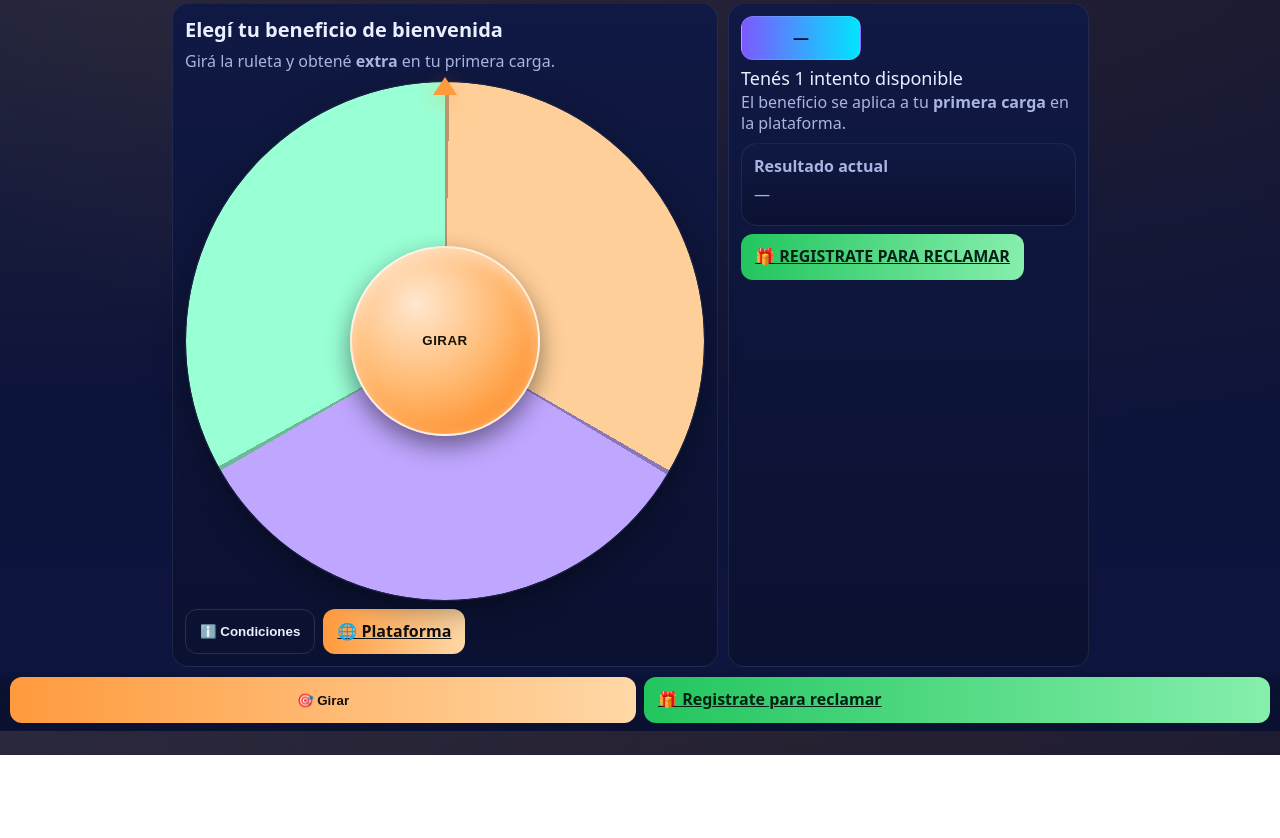
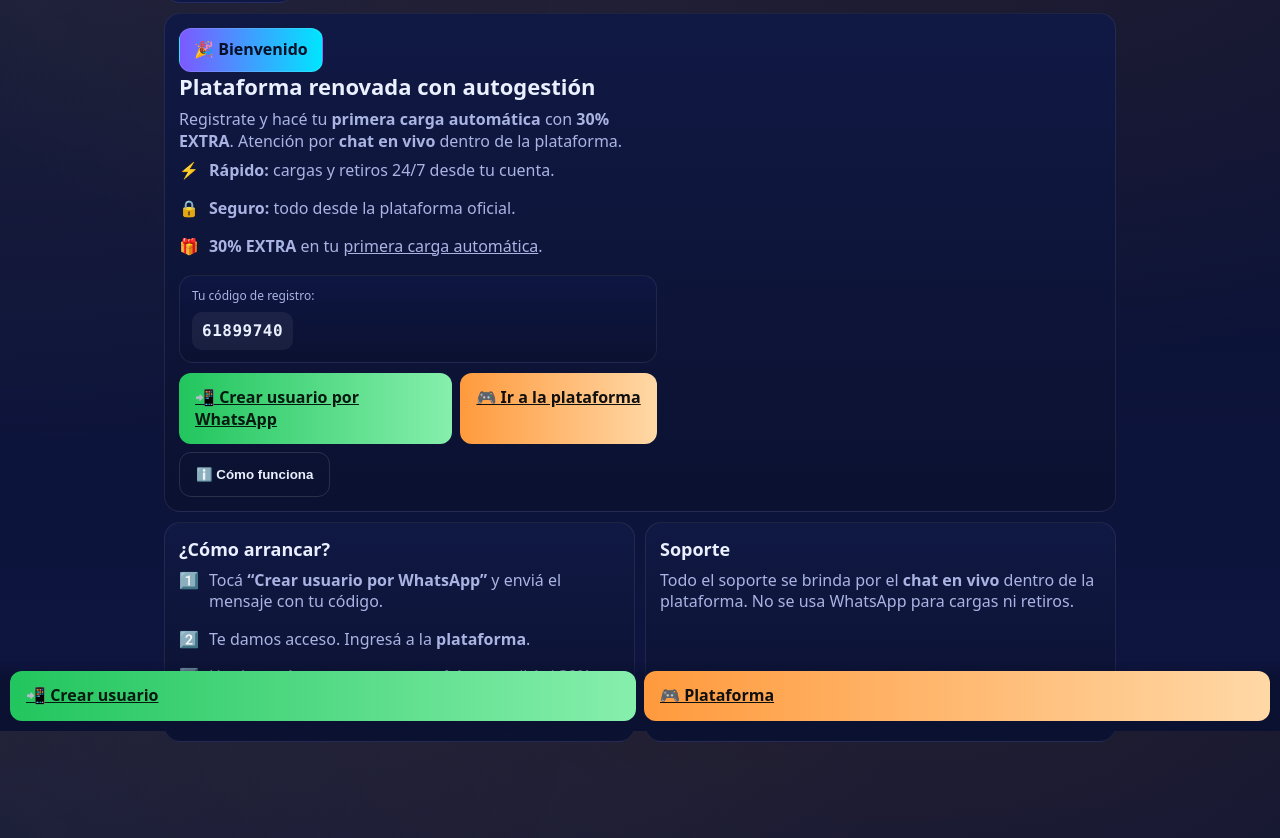
Before and after one commit to NoeA90/landing.bet300, a plain HTML site: page index.html in a window 1280 px wide. Shown: the part 69-907 px from the top of the page. Before the commit the page ends 824 px from the top, so only its background shows below. Drawn offline with Linux system fonts and the light colour scheme.

Commit message:
Update index.html

```diff
--- a/index.html
+++ b/index.html
@@ -2,8 +2,8 @@
 <html lang="es">
 <head>
 <meta charset="utf-8"/>
-<meta name="viewport" content="width=device-width, initial-scale=1, viewport-fit=cover"/>
-<title>BET300 · Beneficio de bienvenida</title>
+<meta name="viewport" content="width=device-width,initial-scale=1,viewport-fit=cover"/>
+<title>BET300 · Autogestión 30% EXTRA</title>
 <meta name="theme-color" content="#0b1130"/>
 <style>
 :root{
@@ -14,245 +14,221 @@
 *{box-sizing:border-box}
 html,body{height:100%}
 body{
-    margin:0; background:
-      radial-gradient(1200px 600px at 70% -10%, rgba(255,154,61,.12), transparent),
-      radial-gradient(900px 480px at 0% 0%, rgba(255,216,166,.10), transparent),
+  margin:0; color:var(--ink);
+  font:16px/1.35 system-ui,-apple-system,Segoe UI,Roboto,Inter,Arial;
+  background:
+    radial-gradient(1100px 520px at 70% -10%, rgba(255,154,61,.10), transparent),
+    radial-gradient(900px 520px at 0% 0%, rgba(255,216,166,.08), transparent),
     linear-gradient(180deg,var(--bg) 0%, var(--bg2) 100%);
-    color:var(--ink);
-    font:16px/1.35 system-ui, -apple-system, Segoe UI, Roboto, Inter, Arial;
 }
-  .wrap{max-width:960px;margin:0 auto;padding:12px 12px 88px}
-  header{display:flex;align-items:center;gap:10px;margin-bottom:8px}
-  .logo{display:flex;align-items:center;gap:10px;padding:8px 12px;border-radius:14px;
-    background:linear-gradient(180deg,#101b52,#0f1744); border:1px solid rgba(255,255,255,.06)}
-  .logo i{width:34px;height:34px;border-radius:10px;display:grid;place-items:center;font-weight:900;
+.wrap{max-width:980px;margin:0 auto;padding:14px 14px 96px}
+header{display:flex;align-items:center;gap:10px;margin-bottom:10px}
+.brand{display:flex;align-items:center;gap:10px;padding:10px 12px;border-radius:16px;
+  background:linear-gradient(180deg,#101b52,#0f1744); border:1px solid rgba(255,255,255,.08)}
+.brand i{width:36px;height:36px;border-radius:10px;display:grid;place-items:center;font-weight:900;
   background:radial-gradient(120% 120% at 30% 20%, #67e8f9, #3b82f6 55%, #1e3a8a); color:#061026}
-  .logo b{font-weight:900;letter-spacing:.4px}
-  .tag{margin-left:auto;padding:6px 10px;border-radius:999px;font-size:12px;
-    background:linear-gradient(90deg,var(--accent),var(--accent2));color:#111;font-weight:800}
-
-  .grid{display:grid;gap:10px}
-  @media(min-width:880px){.grid{grid-template-columns:1.05fr .95fr}}
+.brand b{font-weight:900;letter-spacing:.4px}
+.tag{margin-left:auto;padding:7px 12px;border-radius:999px;font-size:12px;font-weight:800;color:#111;
+  background:linear-gradient(90deg,var(--accent),var(--accent2));}
 
 .card{background:linear-gradient(180deg,#101944,#0b1130);
-    border:1px solid rgba(255,255,255,.08); border-radius:16px; padding:12px}
-  h1{margin:0 0 8px;font-size:20px}
+  border:1px solid rgba(255,255,255,.08); border-radius:16px; padding:14px}
+h1{margin:0 0 8px;font-size:22px}
+h2{margin:0 0 8px;font-size:18px}
 p{margin:0 0 8px;color:var(--muted)}
+.hero{display:grid;gap:12px}
+@media(min-width:860px){.hero{grid-template-columns:1.05fr .95fr}}
 
-  /* ================== WHEEL (Temu-like) ================== */
-  .wheelBox{position:relative;display:grid;place-items:center;margin-top:4px}
-  .pointer{
-    position:absolute;top:-4px;left:50%;transform:translateX(-50%);
-    width:0;height:0;border-left:12px solid transparent;border-right:12px solid transparent;
-    border-bottom:18px solid var(--accent); filter:drop-shadow(0 6px 10px rgba(255,154,61,.45)); z-index:3;
+.badge{display:inline-block;padding:10px 14px;border-radius:12px;background:linear-gradient(90deg,#7c59ff,#00e5ff);
+  color:#061026;font-weight:900;border:1px solid rgba(255,255,255,.12)}
+
+.list{display:grid;gap:8px;margin:6px 0 10px}
+.li{display:flex;gap:10px;align-items:flex-start}
+.li i{font-style:normal;color:#ffd8a6}
+
+.btnRow{display:flex;gap:8px;flex-wrap:wrap;margin-top:10px}
+.btn{appearance:none;border:none;border-radius:12px;padding:14px 16px;font-weight:900;cursor:pointer}
+.cta{flex:1;min-width:220px;background:linear-gradient(90deg,#22c55e,#86efac);color:#051a10}
+.sec{background:linear-gradient(90deg,var(--accent),var(--accent2));color:#101010}
+.ghost{background:transparent;color:var(--ink);border:1px solid rgba(255,255,255,.12)}
+
+.kv{
+  border-radius:14px; overflow:hidden; border:1px solid rgba(255,255,255,.08);
+  background:#0b1130;
 }
-  .wheelShell{
-    width:min(92vw,520px); aspect-ratio:1/1; border-radius:50%;
-    background:radial-gradient(60% 60% at 50% 45%, rgba(255,255,255,.06), transparent 60%),
-               linear-gradient(180deg,#0a1135,#0a1135);
-    border:1px solid rgba(255,255,255,.08); position:relative; overflow:hidden;
-    box-shadow:0 10px 30px rgba(0,0,0,.35), inset 0 0 30px rgba(0,0,0,.25);
-  }
-  .wheel{
-    position:absolute;inset:0;border-radius:50%;
-    background:conic-gradient(
-      #ffcf99 0 120deg,      /* 10% */
-      #bfa6ff 120deg 240deg, /* 20% */
-      #99ffd5 240deg 360deg  /* 30% */
-    );
-    transition:transform 1.25s cubic-bezier(.17,.95,.2,1);
-  }
-  /* Separadores & marcas */
-  .wheel::before{
-    content:""; position:absolute; inset:0; border-radius:50%;
-    background:
-      conic-gradient(from 0deg, rgba(0,0,0,.28) 0 1deg, transparent 1deg 120deg,
-                               rgba(0,0,0,.28) 120deg 121deg, transparent 121deg 240deg,
-                               rgba(0,0,0,.28) 240deg 241deg, transparent 241deg 360deg);
-    pointer-events:none;
-  }
-  /* Etiquetas */
-  .labels{position:absolute;inset:0;display:grid;place-items:center;pointer-events:none}
-  .labels span{position:absolute;font-weight:900;color:#0b1130;text-shadow:0 1px 0 rgba(255,255,255,.6)}
-  .lab10{transform:translate(-42%, -38%) rotate(-30deg)}
-  .lab20{transform:translate(-2%, -48%)}
-  .lab30{transform:translate(38%, -38%) rotate(30deg)}
-  @media(max-width:460px){
-    .labels span{font-size:12px}
-    .lab10{transform:translate(-40%, -40%) rotate(-30deg)}
-    .lab20{transform:translate(-2%, -50%)}
-    .lab30{transform:translate(40%, -40%) rotate(30deg)}
-  }
-  .centerBtn{
-    position:absolute; left:50%; top:50%; transform:translate(-50%,-50%);
-    width:40%; max-width:190px; aspect-ratio:1/1; border-radius:50%;
-    background:radial-gradient(70% 70% at 35% 30%, #ffe7cf, #ffb970 65%, #ff9a3d);
-    border:2px solid rgba(255,255,255,.8); display:grid; place-items:center;
-    color:#1a1208; font-weight:900; letter-spacing:.5px;
-    box-shadow:0 10px 25px rgba(0,0,0,.45), inset 0 6px 16px rgba(255,255,255,.45);
-    cursor:pointer; user-select:none;
-  }
-  .centerBtn:active{transform:translate(-50%,-50%) scale(.98)}
+.kv video{width:100%;display:block;background:#000}
 
-  /* ====== Side (resultado) ====== */
-  .badge{display:inline-block;min-width:120px;text-align:center;padding:10px;border-radius:12px;
-    background:linear-gradient(90deg,#7c59ff,#00e5ff); color:#061026; font-weight:900; border:1px solid rgba(255,255,255,.12)}
-  .title{margin:6px 0 2px;font-size:18px}
+.small{font-size:12px;color:var(--muted)}
+.grid2{display:grid;gap:10px}
+@media(min-width:680px){.grid2{grid-template-columns:1fr 1fr}}
 
-  /* Botones */
-  .btnRow{display:flex;gap:8px;flex-wrap:wrap;margin-top:8px}
-  .btn{appearance:none;border:none;cursor:pointer;padding:12px 14px;border-radius:12px;font-weight:900}
-  .cta{background:linear-gradient(90deg,#22c55e,#86efac); color:#052015}
-  .ghost{background:transparent;border:1px solid rgba(255,255,255,.12); color:var(--ink)}
-  .sec{background:linear-gradient(90deg,var(--accent),var(--accent2)); color:#101010}
+.box{background:linear-gradient(180deg,#0e1642,#0b1130);
+  border:1px solid rgba(255,255,255,.08); border-radius:14px; padding:12px}
+.kvNote{font-size:13px;color:var(--muted)}
 
-  /* Dock (mobile) */
-  .dock{position:fixed;left:0;right:0;bottom:0;z-index:10;display:flex;gap:8px;padding:8px 10px;
-    background:linear-gradient(180deg, rgba(11,17,48,0) 0%, rgba(11,17,48,.9) 24%, rgba(11,17,48,.98) 100%)}
+.dock{position:fixed;left:0;right:0;bottom:0;z-index:10;display:flex;gap:8px;padding:10px;
+  background:linear-gradient(180deg, rgba(11,17,48,0) 0%, rgba(11,17,48,.92) 28%, rgba(11,17,48,.98) 100%)}
 .dock .btn{flex:1}
 
-  /* Layout compacto para reducir scroll */
-  @media(max-width:880px){
-    .wrap{padding-bottom:82px}
-    h1{font-size:18px}
-  }
+.code{font-family:ui-monospace, SFMono-Regular, Menlo, Consolas, "Liberation Mono", monospace;
+  font-weight:800;letter-spacing:.5px;background:rgba(255,255,255,.06);padding:8px 10px;border-radius:10px;display:inline-block}
 </style>
 </head>
 <body>
   <div class="wrap">
     <header>
-      <div class="logo"><i><b>B3</b></i><b>BET300</b></div>
-      <span class="tag">Plataforma renovada · Autogestión</span>
+      <div class="brand"><i><b>B3</b></i><b>BET300</b></div>
+      <span class="tag">Autogestión · Cargas y Retiros</span>
     </header>
 
-    <div class="grid">
-      <!-- WHEEL -->
-      <section class="card">
-        <h1>Elegí tu beneficio de bienvenida</h1>
-        <p class="muted">Girá la ruleta y obtené <b>extra</b> en tu primera carga.</p>
+    <section class="card hero">
+      <div>
+        <span class="badge">🎉 Bienvenido</span>
+        <h1>Plataforma renovada con <b>autogestión</b></h1>
+        <p>Registrate y hacé tu <b>primera carga automática</b> con <b>30% EXTRA</b>.
+           Atención por <b>chat en vivo</b> dentro de la plataforma.</p>
 
-        <div class="wheelBox">
-          <div class="pointer" aria-hidden="true"></div>
-          <div class="wheelShell">
-            <div id="wheel" class="wheel"></div>
-            <div class="labels">
-              <span class="lab10">10% EXTRA</span>
-              <span class="lab20">20% EXTRA</span>
-              <span class="lab30">30% EXTRA</span>
+        <div class="list">
+          <div class="li"><i>⚡</i><p><b>Rápido:</b> cargas y retiros 24/7 desde tu cuenta.</p></div>
+          <div class="li"><i>🔒</i><p><b>Seguro:</b> todo desde la plataforma oficial.</p></div>
+          <div class="li"><i>🎁</i><p><b>30% EXTRA</b> en tu <u>primera carga automática</u>.</p></div>
         </div>
-            <button id="spin" class="centerBtn">GIRAR</button>
+
+        <div class="box">
+          <p class="small">Tu código de registro:</p>
+          <div id="code" class="code">—</div>
+        </div>
+
+        <div class="btnRow">
+          <a id="ctaWp" class="btn cta" href="#" target="_blank" rel="noopener">📲 Crear usuario por WhatsApp</a>
+          <a id="ctaPlat" class="btn sec" href="#" target="_blank" rel="noopener">🎮 Ir a la plataforma</a>
+          <button id="btnHow" class="btn ghost">ℹ️ Cómo funciona</button>
         </div>
       </div>
 
-        <div class="btnRow">
-          <button id="rules" class="btn ghost">ℹ️ Condiciones</button>
-          <a id="platformTop" class="btn sec" href="#" target="_blank" rel="noopener">🌐 Plataforma</a>
+      <div class="kv">
+        <!-- Reemplazá src por tu video vertical (historia). Mantengo muted/autoplay/loop para carga fluida -->
+        <video src="" playsinline muted autoplay loop poster="" id="kvVideo"></video>
+        <div class="kvNote">Video instructivo: cómo cargar y retirar con autogestión.</div>
       </div>
     </section>
 
-      <!-- RESULT / CTA -->
-      <aside class="card">
-        <span id="prizeBadge" class="badge">—</span>
-        <div class="title" id="title">Tenés 1 intento disponible</div>
-        <p class="muted">El beneficio se aplica a tu <b>primera carga</b> en la plataforma.</p>
-
-        <div class="card" style="margin-top:8px">
-          <p style="margin-bottom:6px"><b>Resultado actual</b></p>
-          <p id="result" class="muted">—</p>
-        </div>
-
-        <div class="btnRow" style="margin-top:8px">
-          <a id="cta" class="btn cta" href="#" target="_blank" rel="noopener">🎁 REGISTRATE PARA RECLAMAR</a>
-        </div>
-      </aside>
+    <section class="grid2" style="margin-top:10px">
+      <div class="card">
+        <h2>¿Cómo arrancar?</h2>
+        <div class="list" style="margin-top:6px">
+          <div class="li"><i>1️⃣</i><p>Tocá <b>“Crear usuario por WhatsApp”</b> y enviá el mensaje con tu código.</p></div>
+          <div class="li"><i>2️⃣</i><p>Te damos acceso. Ingresá a la <b>plataforma</b>.</p></div>
+          <div class="li"><i>3️⃣</i><p>Hacé tu <b>primera carga automática</b> y recibí el <b>30% EXTRA</b>.</p></div>
         </div>
       </div>
 
-  <!-- Dock mobile -->
+      <div class="card">
+        <h2>Soporte</h2>
+        <p>Todo el soporte se brinda por el <b>chat en vivo</b> dentro de la plataforma.
+           No se usa WhatsApp para cargas ni retiros.</p>
+      </div>
+    </section>
+  </div>
+
+  <!-- Dock en móvil -->
   <div class="dock">
-    <button id="spin2" class="btn sec">🎯 Girar</button>
-    <a id="cta2" class="btn cta" href="#" target="_blank" rel="noopener">🎁 Registrate para reclamar</a>
+    <a id="dockWp" class="btn cta" href="#" target="_blank" rel="noopener">📲 Crear usuario</a>
+    <a id="dockPlat" class="btn sec" href="#" target="_blank" rel="noopener">🎮 Plataforma</a>
   </div>
 
 <script>
-/* ============ CONFIG ============ */
-const REGISTER_URL  = "https://bet300.biz/#/register"; // link de registro
-const PLATFORM_URL  = "https://bet300.biz";            // home plataforma (opcional)
-/* ================================= */
+/* =================== CONFIG =================== */
+const PLATFORM_URL = "https://bet300.biz"; // Home / Login de la plataforma
 
-document.getElementById('cta').href  = REGISTER_URL;
-document.getElementById('cta2').href = REGISTER_URL;
-document.getElementById('platformTop').href = PLATFORM_URL;
+// WhatsApp por PC (sin +54 9, lo ponemos en link wa.me directamente)
+const WP_NUMBERS = {
+  pc1: "5491171561685",
+  pc2: "5491171561022",
+  pc3: "5491171331067",
+  pc4: "5491135854862"
+};
+/* ============================================== */
 
-const wheel    = document.getElementById('wheel');
-const spinBtn  = document.getElementById('spin');
-const spinBtn2 = document.getElementById('spin2');
-const resultEl = document.getElementById('result');
-const badgeEl  = document.getElementById('prizeBadge');
-const titleEl  = document.getElementById('title');
-
-let spinning = false;
-let used = false;
-
-/* Definimos los 3 premios y su centro angular (en el círculo) */
-const prizes = [
-  { name:"10% EXTRA", centerDeg:  60 },  // centrado dentro del 1er sector (0..120)
-  { name:"20% EXTRA", centerDeg: 180 },  // 2do sector (120..240)
-  { name:"30% EXTRA", centerDeg: 300 }   // 3er sector (240..360)
-];
-
-/* La flecha apunta al TOP (270°). Para alinear el centro del sector elegido con la flecha:
-   rotación = girosCompletos + (270 - centerDeg) + leve variación */
-function rotationFor(centerDeg) {
-  const spins = 4 * 360;                         // 4 giros para “feeling Temu”
-  const nudge = (Math.random()*8 - 4);           // +/-4°
-  return spins + (270 - centerDeg) + nudge;
+// Utilidades
+function qs(p){ return new URLSearchParams(location.search).get(p) }
+function pcKey(){
+  const raw = (qs("pc") || "1").trim();
+  return ("pc" + (raw.match(/^[1-4]$/) ? raw : "1"));
 }
 
-function pickPrize() {
-  // Probabilidad pareja. (Si querés bias, cambiá aquí)
-  const idx = Math.floor(Math.random()*3);
-  return { index: idx, ...prizes[idx] };
+// ID estable por dispositivo (para códigos reproducibles por día)
+function ensureDeviceId(){
+  let id = localStorage.getItem('b3_device_id');
+  if(!id){
+    const rnd = (crypto.randomUUID?.() || (Date.now()+"-"+Math.random().toString(36).slice(2,10)));
+    localStorage.setItem('b3_device_id', rnd);
+    id = rnd;
+  }
+  return id;
+}
+function todayKey(){
+  const d = new Date();
+  return `${d.getFullYear()}-${String(d.getMonth()+1).padStart(2,'0')}-${String(d.getDate()).padStart(2,'0')}`;
+}
+async function sha256hex(str){
+  const enc = new TextEncoder().encode(str);
+  const buf = await crypto.subtle.digest("SHA-256", enc);
+  return Array.from(new Uint8Array(buf)).map(b=>b.toString(16).padStart(2,"0")).join("");
+}
+async function makeCode(){
+  const salt = "b3-autogestion-30";
+  const base = `${ensureDeviceId()}|${todayKey()}|${pcKey()}|${salt}`;
+  const hex  = await sha256hex(base);
+  return hex.slice(0,8).toUpperCase();
 }
 
-function showResult(p) {
-  badgeEl.textContent = p.name;
-  titleEl.textContent = "🎉 Beneficio asignado";
-  resultEl.textContent = `Resultado: ${p.name}. Registrate e iniciá tu primera carga para aplicarlo.`;
+function wpLink(code){
+  const pc = pcKey();
+  const phone = WP_NUMBERS[pc] || WP_NUMBERS.pc1;
+
+  const msg = `Hola BET300 👋 Quiero crear mi usuario.\nCódigo: ${code}\nPC: ${pc.toUpperCase()}\nPromoción: 30% EXTRA en mi primera carga automática.`;
+  return `https://wa.me/${phone}?text=${encodeURIComponent(msg)}`;
 }
 
-async function spin() {
-  if (spinning) return;
-  if (used) { alert("Ya usaste tu intento."); return; }
-  spinning = true;
-
-  const p = pickPrize();
-  const rot = rotationFor(p.centerDeg);
-  wheel.style.transform = `rotate(${rot}deg)`;
-
-  await new Promise(r => setTimeout(r, 1300));
-  showResult(p);
-  used = true;
-  spinning = false;
-
-  // Mini log local (auditoría simple)
-  try {
-    const logs = JSON.parse(localStorage.getItem('bet300_ab_log')||"[]");
-    logs.unshift({ts:new Date().toISOString(), prize:p.name});
-    localStorage.setItem('bet300_ab_log', JSON.stringify(logs.slice(0,20)));
-  } catch(e){}
+function logLocal(code){
+  try{
+    const logs = JSON.parse(localStorage.getItem('b3_auto_logs')||"[]");
+    logs.unshift({ts: new Date().toISOString(), code, pc: pcKey()});
+    localStorage.setItem('b3_auto_logs', JSON.stringify(logs.slice(0,30)));
+  }catch(e){}
 }
 
-spinBtn.addEventListener('click', spin);
-spinBtn2.addEventListener('click', spin);
+// Init
+(async ()=>{
+  const code = await makeCode();
+  document.getElementById('code').textContent = code;
 
-document.getElementById('rules').addEventListener('click', ()=>{
-  alert(`CONDICIONES
-• Beneficio válido solo para la primera carga.
-• Registrate e iniciá tu carga desde la plataforma para aplicarlo.
-• Autogestión disponible para cargas y retiros.
-• Soporte en vivo 24/7 por el chat de la plataforma.`);
+  const wpHref = wpLink(code);
+  const platHref = PLATFORM_URL;
+
+  // CTAs
+  for(const id of ['ctaWp','dockWp']) document.getElementById(id).href = wpHref;
+  for(const id of ['ctaPlat','dockPlat']) document.getElementById(id).href = platHref;
+
+  // Click log
+  for(const id of ['ctaWp','dockWp']){
+    document.getElementById(id).addEventListener('click', ()=>logLocal(code));
+  }
+
+  // Modal simple “Cómo funciona”
+  document.getElementById('btnHow').addEventListener('click', ()=>{
+    alert(`CÓMO FUNCIONA
+1) Tocás “Crear usuario por WhatsApp” y enviás el mensaje con tu código.
+2) Te habilitamos el acceso.
+3) Entrás a la plataforma, hacés tu primera carga automática y recibís 30% EXTRA.
+Soporte en vivo dentro de la plataforma.`);
   });
+
+  // Si no tenés video, oculto el player
+  const kv = document.getElementById('kvVideo');
+  if(!kv.getAttribute('src')) kv.parentElement.style.display = 'none';
+})();
 </script>
 </body>
 </html>
```
Lines whose indentation alone changed are shown as unchanged.
